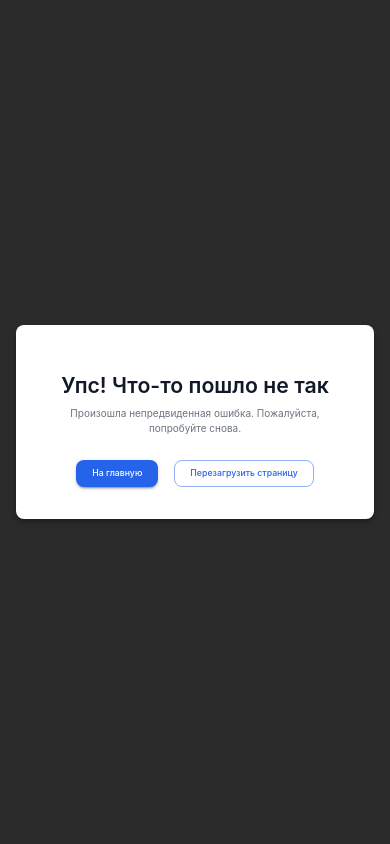
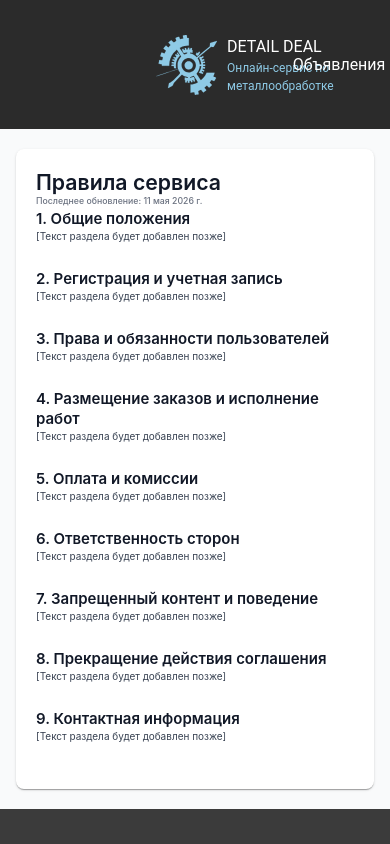
Before and after one commit to MaksOganesyan/MainDeal, a React (Vite) app in the folder frontend/: page /terms in a window 390 px wide. Shown: the top 844 px of the page. Built offline with nearby package versions, Linux system fonts and the light colour scheme; no server answers; some icons are missing.

Commit message:
создал правовые страницы с правилами сервиса и политикой конфидециальности позже туда будет добавлена реальная информация

```diff
--- a/frontend/src/config/pages/public.config.ts
+++ b/frontend/src/config/pages/public.config.ts
@@ -4,6 +4,8 @@ class PublicPages {
   LOGIN = "/login";
   REGISTER = "/register";
   PLANS = "/plans";
+  PRIVACY = "/privacy";
+  TERMS = "/terms";
 }
 
 export const PUBLIC_PAGES = new PublicPages();
--- /dev/null
+++ b/frontend/src/pages/legal/LegalPages.css
@@ -0,0 +1,50 @@
+.legal-page {
+  padding: 4rem 0;
+  min-height: 60vh;
+}
+
+.legal-page__paper {
+  padding: 4rem;
+}
+
+.legal-page__title {
+  margin-bottom: 1rem;
+  font-weight: 700;
+}
+
+.legal-page__date {
+  margin-bottom: 3rem;
+  color: #6b7280;
+}
+
+.legal-page__section {
+  margin-bottom: 2.5rem;
+}
+
+.legal-page__section-title {
+  margin-bottom: 1rem;
+  font-weight: 600;
+}
+
+.legal-page__text {
+  line-height: 1.7;
+  color: #374151;
+}
+
+@media (max-width: 600px) {
+  .legal-page__paper {
+    padding: 2rem;
+  }
+
+  .legal-page {
+    padding: 2rem 0;
+  }
+
+  .legal-page__title {
+    font-size: 1.75rem;
+  }
+
+  .legal-page__section-title {
+    font-size: 1.25rem;
+  }
+}
--- /dev/null
+++ b/frontend/src/pages/legal/PrivacyPage.tsx
@@ -0,0 +1,82 @@
+import { Box, Container, Paper, Typography } from '@mui/material'
+import './LegalPages.css'
+
+export default function PrivacyPage() {
+  return (
+    <Box className="legal-page">
+      <Container maxWidth="md">
+        <Paper className="legal-page__paper" elevation={1}>
+          <Typography variant="h4" component="h1" className="legal-page__title">
+            Политика конфиденциальности
+          </Typography>
+          <Typography variant="subtitle2" className="legal-page__date">
+            Последнее обновление: 11 мая 2026 г.
+          </Typography>
+
+          <Box className="legal-page__section">
+            <Typography variant="h5" component="h2" className="legal-page__section-title">
+              1. Общие положения
+            </Typography>
+            <Typography variant="body1" className="legal-page__text">
+              [Текст раздела будет добавлен позже]
+            </Typography>
+          </Box>
+
+          <Box className="legal-page__section">
+            <Typography variant="h5" component="h2" className="legal-page__section-title">
+              2. Сбор и использование персональных данных
+            </Typography>
+            <Typography variant="body1" className="legal-page__text">
+              [Текст раздела будет добавлен позже]
+            </Typography>
+          </Box>
+
+          <Box className="legal-page__section">
+            <Typography variant="h5" component="h2" className="legal-page__section-title">
+              3. Хранение и защита данных
+            </Typography>
+            <Typography variant="body1" className="legal-page__text">
+              [Текст раздела будет добавлен позже]
+            </Typography>
+          </Box>
+
+          <Box className="legal-page__section">
+            <Typography variant="h5" component="h2" className="legal-page__section-title">
+              4. Передача данных третьим лицам
+            </Typography>
+            <Typography variant="body1" className="legal-page__text">
+              [Текст раздела будет добавлен позже]
+            </Typography>
+          </Box>
+
+          <Box className="legal-page__section">
+            <Typography variant="h5" component="h2" className="legal-page__section-title">
+              5. Права пользователей
+            </Typography>
+            <Typography variant="body1" className="legal-page__text">
+              [Текст раздела будет добавлен позже]
+            </Typography>
+          </Box>
+
+          <Box className="legal-page__section">
+            <Typography variant="h5" component="h2" className="legal-page__section-title">
+              6. Изменения в политике
+            </Typography>
+            <Typography variant="body1" className="legal-page__text">
+              [Текст раздела будет добавлен позже]
+            </Typography>
+          </Box>
+
+          <Box className="legal-page__section">
+            <Typography variant="h5" component="h2" className="legal-page__section-title">
+              7. Контактная информация
+            </Typography>
+            <Typography variant="body1" className="legal-page__text">
+              [Текст раздела будет добавлен позже]
+            </Typography>
+          </Box>
+        </Paper>
+      </Container>
+    </Box>
+  )
+}
--- /dev/null
+++ b/frontend/src/pages/legal/TermsPage.tsx
@@ -0,0 +1,100 @@
+import { Box, Container, Paper, Typography } from '@mui/material'
+import './LegalPages.css'
+
+export default function TermsPage() {
+  return (
+    <Box className="legal-page">
+      <Container maxWidth="md">
+        <Paper className="legal-page__paper" elevation={1}>
+          <Typography variant="h4" component="h1" className="legal-page__title">
+            Правила сервиса
+          </Typography>
+          <Typography variant="subtitle2" className="legal-page__date">
+            Последнее обновление: 11 мая 2026 г.
+          </Typography>
+
+          <Box className="legal-page__section">
+            <Typography variant="h5" component="h2" className="legal-page__section-title">
+              1. Общие положения
+            </Typography>
+            <Typography variant="body1" className="legal-page__text">
+              [Текст раздела будет добавлен позже]
+            </Typography>
+          </Box>
+
+          <Box className="legal-page__section">
+            <Typography variant="h5" component="h2" className="legal-page__section-title">
+              2. Регистрация и учетная запись
+            </Typography>
+            <Typography variant="body1" className="legal-page__text">
+              [Текст раздела будет добавлен позже]
+            </Typography>
+          </Box>
+
+          <Box className="legal-page__section">
+            <Typography variant="h5" component="h2" className="legal-page__section-title">
+              3. Права и обязанности пользователей
+            </Typography>
+            <Typography variant="body1" className="legal-page__text">
+              [Текст раздела будет добавлен позже]
+            </Typography>
+          </Box>
+
+          <Box className="legal-page__section">
+            <Typography variant="h5" component="h2" className="legal-page__section-title">
+              4. Размещение заказов и исполнение работ
+            </Typography>
+            <Typography variant="body1" className="legal-page__text">
+              [Текст раздела будет добавлен позже]
+            </Typography>
+          </Box>
+
+          <Box className="legal-page__section">
+            <Typography variant="h5" component="h2" className="legal-page__section-title">
+              5. Оплата и комиссии
+            </Typography>
+            <Typography variant="body1" className="legal-page__text">
+              [Текст раздела будет добавлен позже]
+            </Typography>
+          </Box>
+
+          <Box className="legal-page__section">
+            <Typography variant="h5" component="h2" className="legal-page__section-title">
+              6. Ответственность сторон
+            </Typography>
+            <Typography variant="body1" className="legal-page__text">
+              [Текст раздела будет добавлен позже]
+            </Typography>
+          </Box>
+
+          <Box className="legal-page__section">
+            <Typography variant="h5" component="h2" className="legal-page__section-title">
+              7. Запрещенный контент и поведение
+            </Typography>
+            <Typography variant="body1" className="legal-page__text">
+              [Текст раздела будет добавлен позже]
+            </Typography>
+          </Box>
+
+          <Box className="legal-page__section">
+            <Typography variant="h5" component="h2" className="legal-page__section-title">
+              8. Прекращение действия соглашения
+            </Typography>
+            <Typography variant="body1" className="legal-page__text">
+              [Текст раздела будет добавлен позже]
+            </Typography>
+          </Box>
+
+          <Box className="legal-page__section">
+            <Typography variant="h5" component="h2" className="legal-page__section-title">
+              9. Контактная информация
+            </Typography>
+            <Typography variant="body1" className="legal-page__text">
+              [Текст раздела будет добавлен позже]
+            </Typography>
+          </Box>
+        </Paper>
+      </Container>
+    </Box>
+  )
+}
--- a/frontend/src/pages/router.tsx
+++ b/frontend/src/pages/router.tsx
@@ -52,6 +52,10 @@ import { customerProfile as CustomerProfile } from "./customer/customerProfile";
 // Карточка заказа
 import OrderCardDet from "./ordercarddet/OrderCardDet";
 
+// Правовые страницы
+import PrivacyPage from "./legal/PrivacyPage";
+import TermsPage from "./legal/TermsPage";
+
 import { PUBLIC_PAGES } from "@/config/pages/public.config";
 
 export const router = createBrowserRouter([
@@ -79,6 +83,16 @@ export const router = createBrowserRouter([
       {
         path: "hidden/ordersCustomer",
         element: <AllOrdersCustomer />,
+        errorElement: <ErrorBoundary />,
+      },
+      {
+        path: "privacy",
+        element: <PrivacyPage />,
+        errorElement: <ErrorBoundary />,
+      },
+      {
+        path: "terms",
+        element: <TermsPage />,
         errorElement: <ErrorBoundary />,
       },
     ],
```
